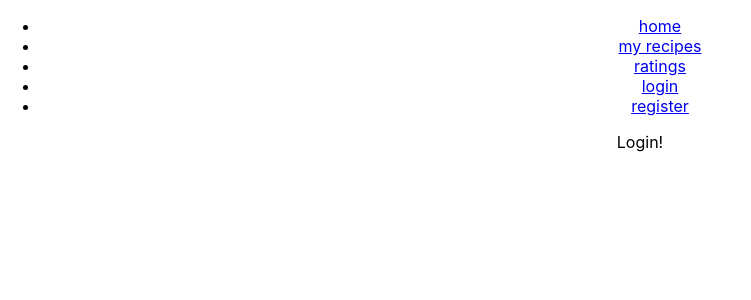
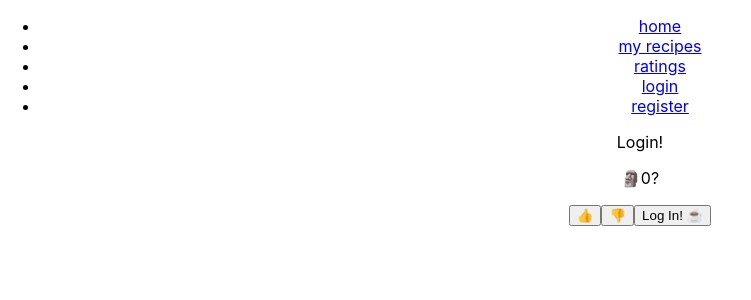
Before and after one commit to meta-434/brewjournal, a React (Create React App) app in the folder react/: page /login in a window 1280 px wide. Shown: the top 300 px of the page, without its empty margins (0-751 px from the left). Built offline with nearby package versions, Linux system fonts and the light colour scheme; no server answers.

Commit message:
Add Auth0 login redirect

```diff
--- a/react/package.json
+++ b/react/package.json
@@ -3,6 +3,7 @@
   "version": "0.1.0",
   "private": true,
   "dependencies": {
+    "@auth0/auth0-react": "^1.11.0",
     "@testing-library/jest-dom": "^5.16.4",
     "@testing-library/react": "^13.3.0",
     "@testing-library/user-event": "^13.5.0",
--- a/react/src/App.tsx
+++ b/react/src/App.tsx
@@ -6,10 +6,16 @@ import Ratings from "./Components/Ratings";
 import Login from "./Components/Login";
 import Register from "./Components/Register";
 import { BrowserRouter as Router, Routes, Route } from "react-router-dom";
+import { Auth0Provider } from "@auth0/auth0-react";
 import "./App.css";
 
 function App() {
   return (
+    <Auth0Provider
+      domain={process.env.REACT_APP_DEV_AUTH0_DOMAIN || ""}
+      clientId={process.env.REACT_APP_DEV_AUTH0_CLIENT_ID || ""}
+      redirectUri={window.location.origin}
+    >
       <div className="App">
         <Router>
           <div>
@@ -31,6 +37,7 @@ function App() {
           </div>
         </Router>
       </div>
+    </Auth0Provider>
   );
 }
 
--- a/react/src/Components/Login.tsx
+++ b/react/src/Components/Login.tsx
@@ -1,3 +1,39 @@
+import React, { useEffect, useState } from "react";
+import { useAuth0 } from "@auth0/auth0-react";
+
+const Auth0LoginButton = () => {
+  const { loginWithRedirect } = useAuth0();
+
+  return <button onClick={() => loginWithRedirect()}>Log In! ☕️</button>;
+};
+
+const Auth0LogoutButton = () => {
+  const { logout } = useAuth0();
+
+  return (
+    <button onClick={() => logout({ returnTo: window.location.origin })}>
+      Log Out
+    </button>
+  );
+};
+
 export default function Login() {
-  return <div>Login!</div>;
+  const [count, setCount] = useState(0);
+
+  // useEffect(() => {
+  //   const id = setInterval(() => {
+  //     setCount(count + 1);
+  //   }, 1000);
+  //   return () => clearInterval(id);
+  // });
+
+  return (
+    <div>
+      <p>Login!</p>
+      <p>🗿{count}?</p>
+      <button onClick={() => setCount(count + 1)}>👍</button>
+      <button onClick={() => setCount(count - 1)}>👎</button>
+      <Auth0LoginButton />
+    </div>
+  );
 }
```
Also changed, not shown: 1 other file (tests, documents, lock files or other folders). Lines whose indentation alone changed are shown as unchanged.
